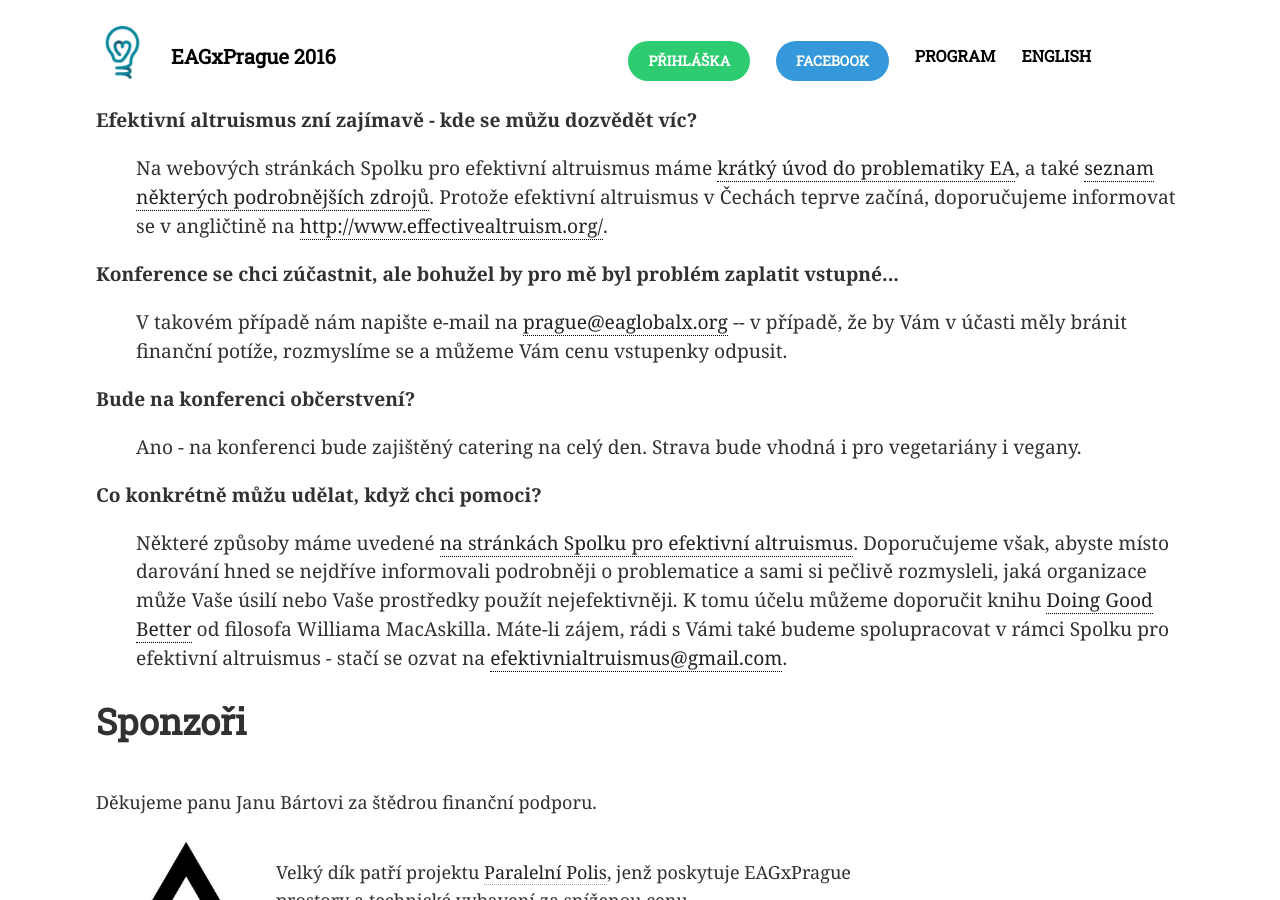
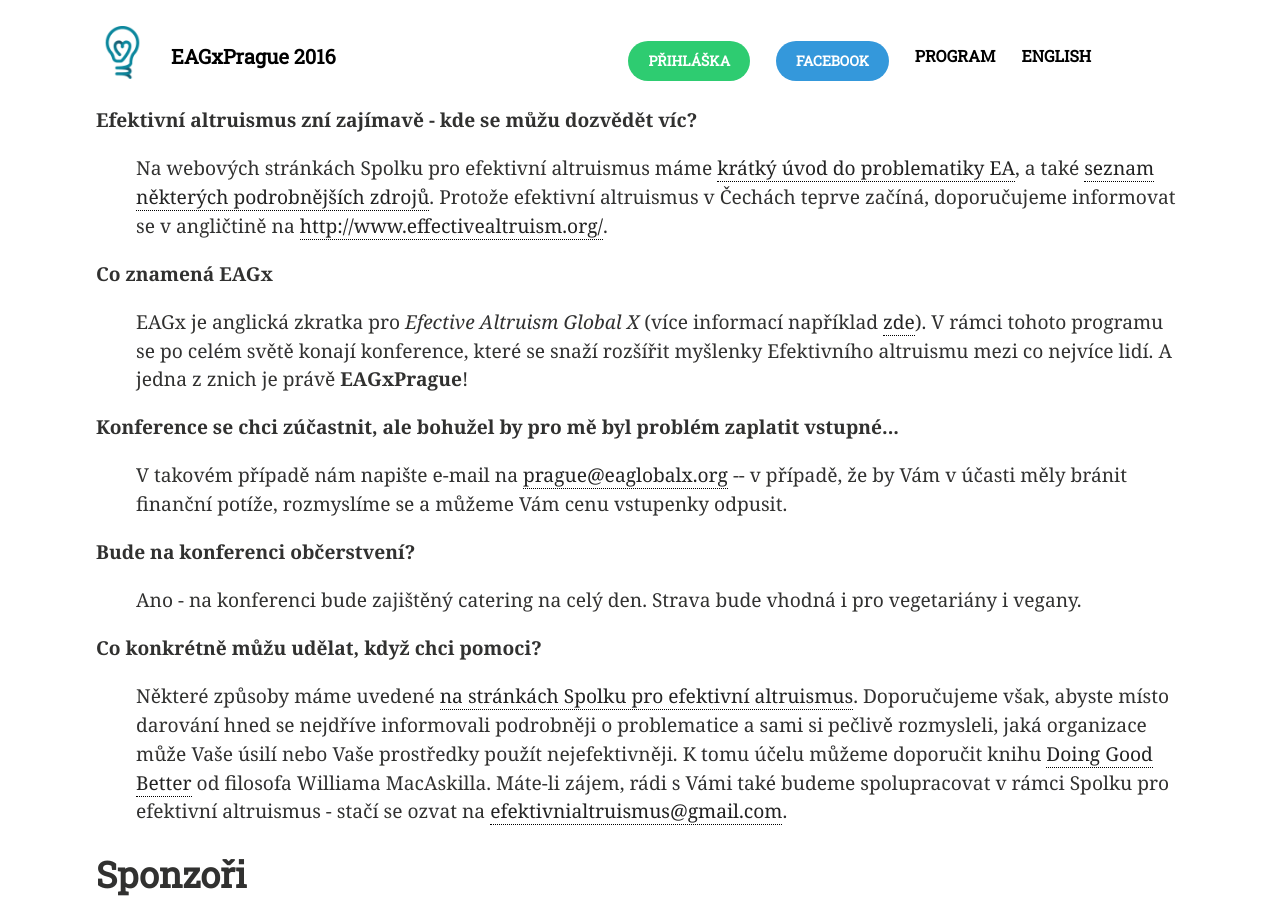
Before and after one commit to ea-czech-republic/eagxprague.org, a Jekyll site: the page built from index.md, in a window 1280 px wide and 900 px high, scrolled down 3782 px. Built offline with Jekyll 4.4.1, drawn with Linux system fonts in a browser that asks for light colours; nearby versions of some CDN libraries.

Commit message:
vysvětelní EAGX

```diff
--- a/index.md
+++ b/index.md
@@ -156,6 +156,10 @@
 podrobnějších zdrojů</a>. Protože efektivní altruismus v Čechách teprve začíná,
 doporučujeme informovat se v angličtině na <a href="http://www.effectivealtruism.org/">http://www.effectivealtruism.org/</a>.
 </dd>
+<dt>Co znamená <b>EAGx</b></dt>
+<dd>
+EAGx je anglická zkratka pro <i>Efective Altruism Global X</i> (více informací například <a href="https://www.eaglobal.org/eagx/">zde</a>). V rámci tohoto programu se po celém světě konají konference, které se snaží rozšířit myšlenky Efektivního altruismu mezi co nejvíce lidí. A jedna z znich je právě <b>EAGxPrague</b>!
+</dd>
 <dt>Konference se chci zúčastnit, ale bohužel by pro mě byl problém zaplatit
 vstupné...</dt>
 <dd>V takovém případě nám napište e-mail na <a
```
